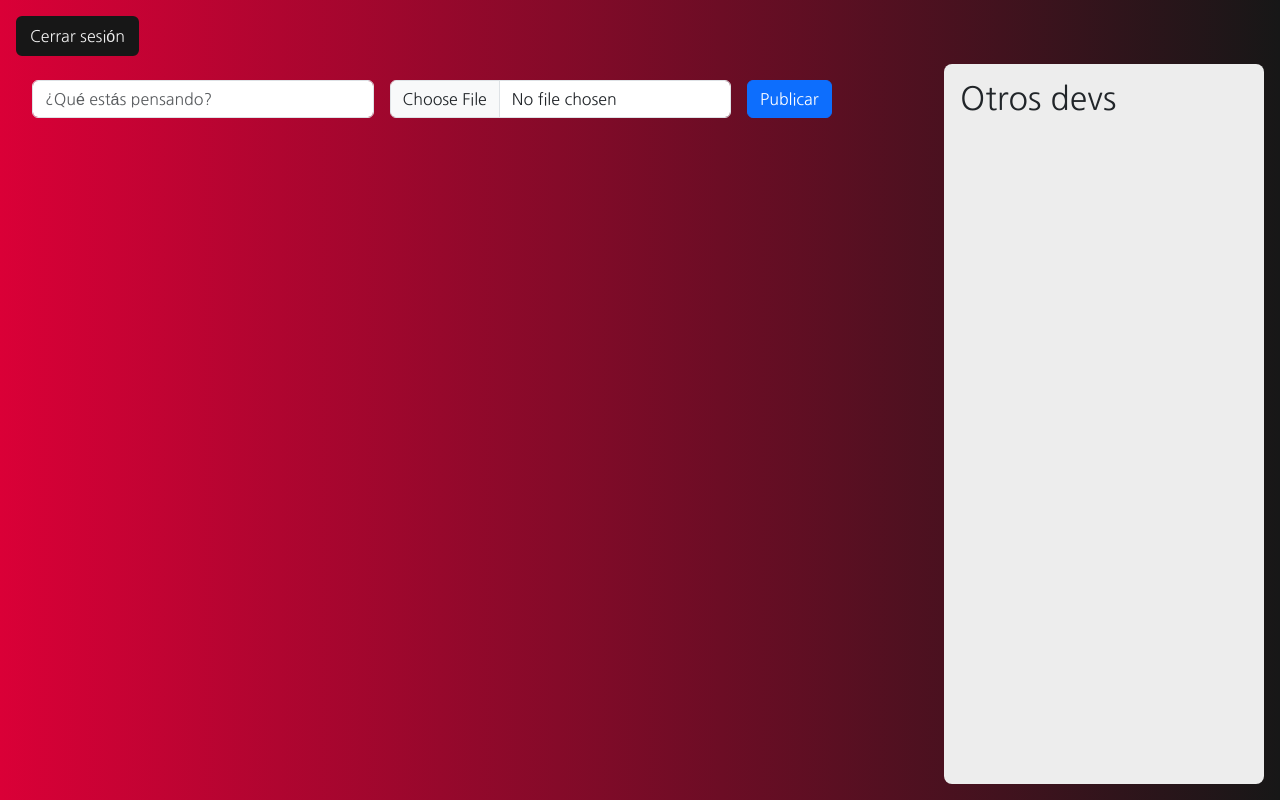
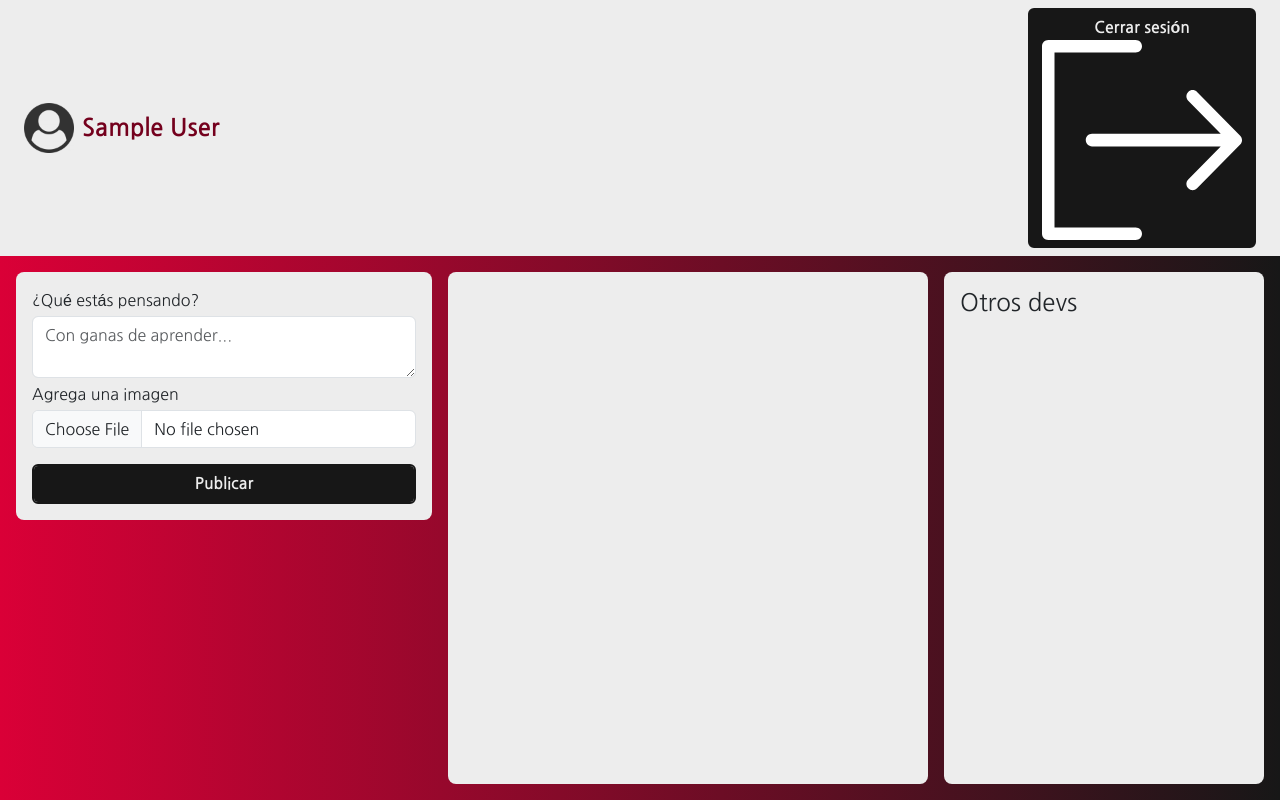
Before and after one commit to Bubbl33s/is_u4_red_social, a Django app: page /social/feed/ in a window 1280 px wide. Run offline with Django 5.2, Linux system fonts and the light colour scheme; the visitor is signed in with stand-in values (Sample User, id 1); data comes from the database, SQL or seed files in the repository; data that the repository does not hold is empty; some libraries are stand-ins or nearby versions.

Commit message:
responsive main feed

```diff
--- a/dev_web/settings.py
+++ b/dev_web/settings.py
@@ -107,7 +107,7 @@ AUTH_PASSWORD_VALIDATORS = [
 
 LANGUAGE_CODE = 'en-us'
 
-TIME_ZONE = 'UTC'
+TIME_ZONE = 'America/Lima'
 
 USE_I18N = True
 
--- a/dev_web/static/css/base.css
+++ b/dev_web/static/css/base.css
@@ -27,10 +27,6 @@ body {
   border: 2px solid var(--primary-black);
 }
 
-a {
-  color: var(--primary-red);
-}
-
 .fs-label {
   font-size: 1.15rem;
 }
--- a/social/models.py
+++ b/social/models.py
@@ -1,10 +1,11 @@
 from django.db import models
+from django.utils import timezone
 
 
 class Post(models.Model):
     autor = models.ForeignKey('usuarios.PerfilUsuario', on_delete=models.CASCADE, related_name='posts')
     contenido = models.TextField()
-    creado = models.DateTimeField(auto_now_add=True)
+    creado = models.DateTimeField(default=timezone.now)
     imagen = models.ImageField(
         upload_to='post_images',
         blank=True,
--- a/social/templates/feed.html
+++ b/social/templates/feed.html
@@ -4,73 +4,90 @@
 {% block title %}Feed{% endblock title %}
 {% block style %}
 <link rel="stylesheet" href="{% static "css/feed.css" %}" />
+<link rel="stylesheet" href="{% static "css/feed_mq.css" %}">
 {% endblock style %}
 
 {% block content %}
-<div class="container-fluid vh-100 p-3 d-flex flex-column gap-2">
-  <header>
-    <nav>
-      <a class="btn btn-black" href="{% url "cerrar_sesion" %}">Cerrar sesión</a>
+<div class="container-fluid vh-100 d-flex flex-column p-0">
+  <!-- Navbar -->
+  <nav class="main-navbar">
+    <ul class="m-0 px-4 py-2 d-flex justify-content-between align-items-center">
+      <li class="link-perfil d-flex align-items-center gap-2">
+        <img src="{{ user.perfilusuario.imagen.url }}" alt="">
+        <a class="fw-bold" href="#">{{ user.first_name }} {{ user.last_name }}</a>
+      </li>
+
+      <li>
+        <a id="logout" class="btn btn-black fw-bold fs-6" href="{% url "cerrar_sesion" %}">
+          <p class="m-0">Cerrar sesión</p>
+          <svg fill="#ffffff" height="200px" width="200px" version="1.1" id="Capa_1" xmlns="http://www.w3.org/2000/svg" xmlns:xlink="http://www.w3.org/1999/xlink" viewBox="0 0 384.971 384.971" xml:space="preserve"><g id="SVGRepo_bgCarrier" stroke-width="0"></g><g id="SVGRepo_tracerCarrier" stroke-linecap="round" stroke-linejoin="round"></g><g id="SVGRepo_iconCarrier"> <g> <g id="Sign_Out"> <path d="M180.455,360.91H24.061V24.061h156.394c6.641,0,12.03-5.39,12.03-12.03s-5.39-12.03-12.03-12.03H12.03 C5.39,0.001,0,5.39,0,12.031V372.94c0,6.641,5.39,12.03,12.03,12.03h168.424c6.641,0,12.03-5.39,12.03-12.03 C192.485,366.299,187.095,360.91,180.455,360.91z"></path> <path d="M381.481,184.088l-83.009-84.2c-4.704-4.752-12.319-4.74-17.011,0c-4.704,4.74-4.704,12.439,0,17.179l62.558,63.46H96.279 c-6.641,0-12.03,5.438-12.03,12.151c0,6.713,5.39,12.151,12.03,12.151h247.74l-62.558,63.46c-4.704,4.752-4.704,12.439,0,17.179 c4.704,4.752,12.319,4.752,17.011,0l82.997-84.2C386.113,196.588,386.161,188.756,381.481,184.088z"></path> </g> <g> </g> <g> </g> <g> </g> <g> </g> <g> </g> <g> </g> </g> </g></svg>
+        </a>
+      </li>
+    </ul>
   </nav>
-  </header>
 
-  <div class="d-flex h-100 gap-2 justify-content-between">
-    {% comment %} Main feed {% endcomment %}
-    <section class="main-container rounded-3 p-3 flex-grow-1 d-flex justify-content-between gap-2">
-      <section class="create-post">
-        <form action="{% url 'crear_post' %}" method="post" class="d-flex gap-3">
+  <!-- Body Container -->
+  <div class="body-container flex-grow-1 d-flex gap-3 m-0 p-3 justify-content-between overflow-hidden row">
+    <!-- Crear Post -->
+    <section class="crear-post-container create-post rounded-3 p-3 col-sm-12 col-md-4 col-lg-4">
+      <form action="{% url 'crear_post' %}" method="post" class="d-flex flex-column gap-2" enctype="multipart/form-data">
         {% csrf_token %}
+        <div class="row">
+          <div class="form-group col-sm-8 col-md-12">
+            <label for="contenido" class="mb-1">¿Qué estás pensando?</label>
+            <textarea name="contenido" id="contenido" class="form-control" placeholder="Con ganas de aprender..."></textarea>
+          </div>
 
-          <input
-          type="text"
-          name="contenido"
-          id="contenido"
-          class="form-control"
-          placeholder="¿Qué estás pensando?"
-          />
+          <div class="col-sm-4 col-md-12">
+            <div class="form-group mt-1 mb-3">
+              <label for="imagen" class="mb-1">Agrega una imagen</label>
+              <input type="file" name="imagen" id="imagen" class="form-control" accept='image/*' />
+            </div>
 
-          <input type="file" name="imagen" id="imagen" class="form-control" accept='image/*' />
-
-          <button type="submit" class="btn btn-primary">Publicar</button>
+            <div class="form-group">
+              <button type="submit" class="btn btn-black fw-bold form-control">Publicar</button>
+            </div>
+          </div>
+        </div>
       </form>
     </section>
 
-      <main class="feed">
+    <!-- Feed -->
+    <main class="feed flex-grow-1 overflow-y-auto rounded-3 p-3 col-sm-12 col-md-6 col-lg-4 h-100">
       {% for post in posts %}
-        <article class="post rounded-3 p-3 my-3">
-          <header class="d-flex gap-3">
-            <img
-            class="rounded-circle"
-            src="{{ post.usuario.imagen.url }}"
-            alt="{{ post.usuario.user.first_name }} {{ post.usuario.user.last_name }}"
-            />
+      <article class="post rounded-3 px-3 mt-3">
+        <header class="post-header d-flex justify-content-between align-items-center">
+          <div class="d-flex gap-3 align-items-center">
+            <img class="rounded-circle post-img" src="{{ post.autor.imagen.url }}" alt="{{ post.autor.user.first_name }} {{ post.autor.user.last_name }}">
             <div>
-              <h3 class="m-0">{{ post.usuario.user.first_name }} {{ post.usuario.user.last_name }}</h3>
-              <p class="m-0">{{ post.fecha }}</p>
+              {% if user != post.autor.user %}
+                <h5 class="m-0">{{ post.autor.user.first_name }} {{ post.autor.user.last_name }}</h5>
+              {% else %}
+                <h5 class="m-0">Tú</h5>
+              {% endif %}
             </div>
+          </div>
+          <p class="post-time m-0">{{ post.creado }}</p>
         </header>
-          <p>{{ post.contenido }}</p>
+        <p class="post-content">{{ post.contenido }}</p>
         {% if post.imagen %}
-          <img src="{{ post.imagen.url }}" alt="{{ post.contenido }}" class="img-fluid" />
+        <img src="{{ post.imagen.url }}" alt="{{ post.contenido }}" class="post-image img-fluid mb-3" />
         {% endif %}
       </article>
+      <hr class="custom-hr my-1" />
       {% endfor %}
     </main>
-    </section>
 
-    {% comment %} Aside users container {% endcomment %}
-    <aside class="usuarios-container rounded-3 p-3">
-      <h2>Otros devs</h2>
+    <!-- Usuarios Container -->
+    <aside class="usuarios-container h-100 flex-grow-1 overflow-y-auto rounded-3 p-3 col-sm-12 col-md-6 col-lg-4">
+      <h4>Otros devs</h4>
       <div class="usuarios">
         {% for usuario in usuarios %}
         <div class="usuario py-2 px-3 d-flex align-items-center gap-3">
-          <img
-          class="rounded-circle"
-          src="{{ usuario.imagen.url }}"
-          alt="{{ usuario.user.first_name }} {{ usuario.user.last_name }}"
-          />
+          <img class="rounded-circle" src="{{ usuario.imagen.url }}" alt="{{ usuario.user.first_name }} {{ usuario.user.last_name }}">
           <p class="m-0">{{ usuario.user.first_name }} {{ usuario.user.last_name }}</p>
         </div>
+        <hr class="custom-hr my-1" />
         {% endfor %}
       </div>
     </aside>
--- a/social/views.py
+++ b/social/views.py
@@ -8,7 +8,7 @@ from social.models import Post
 def feed(request):
     usuarios = PerfilUsuario.objects.all()
     # Del array de usuarios quitar el usuario actual y los superusuarios
-    usuarios = [usuario for usuario in usuarios if not usuario.user.is_superuser and usuario.user != request]
+    usuarios = [usuario for usuario in usuarios if not usuario.user.is_superuser and usuario.user != request.user]
 
     # Obtener los posts
     posts = Post.objects.all().order_by('-creado')
--- a/static/css/base.css
+++ b/static/css/base.css
@@ -27,10 +27,6 @@ body {
   border: 2px solid var(--primary-black);
 }
 
-a {
-  color: var(--primary-red);
-}
-
 .fs-label {
   font-size: 1.15rem;
 }
--- a/static/css/feed.css
+++ b/static/css/feed.css
@@ -1,41 +1,82 @@
-main {
+/* Navbar */
+.main-navbar {
   background-color: var(--primary-light);
 }
 
+.main-navbar > ul {
+  list-style: none;
+}
+
+.link-perfil > img {
+  width: 50px;
+}
+
+.link-perfil > a {
+  color: var(--primary-red-em1);
+  text-decoration: none;
+  font-size: 1.5rem;
+}
+
+.link-perfil:hover {
+  cursor: pointer;
+}
+
+/* Crear post */
+.crear-post-container {
+  background-color: var(--primary-light);
+  height: fit-content;
+}
+
+/* Feed */
+.feed {
+  background-color: var(--primary-light);
+}
+
+/* Post */
+.post-header {
+  border-bottom: 1px solid var(--primary-light);
+  padding-bottom: 0.5rem;
+}
+
+.post-img {
+  height: 40px;
+  object-fit: cover;
+}
+
+.post-time {
+  font-size: 0.85rem;
+  color: var(--primary-gray);
+}
+
+.post-content {
+  margin-top: 0.75rem;
+  font-size: 1rem;
+  color: var(--primary-black);
+}
+
+.post-image {
+  object-fit: cover;
+  max-width: 100%;
+  border-radius: 0.5rem;
+  display: block;
+  margin: 0 auto;
+}
+
+.custom-hr {
+  border-top: 2px solid var(--primary-red-em1);
+}
+
+/* Usuarios */
 .usuarios-container {
   background-color: var(--primary-light);
-  height: 90vh;
-  overflow-y: scroll;
-  width: 25vw;
-  min-width: 300px;
-}
-
-.usuario {
-  border: 1px solid var(--primary-red-em1);
-  border-bottom: 1px solid transparent;
-}
-
-.usuario:first-of-type {
-  border-top-left-radius: 0.5rem;
-  border-top-right-radius: 0.5rem;
-}
-
-.usuario:last-of-type {
-  border-bottom: 1px solid var(--primary-red-em1);
-  border-bottom-left-radius: 0.5rem;
-  border-bottom-right-radius: 0.5rem;
+  width: 20vw;
+  min-width: 250px;
 }
 
 .usuario img {
-  width: 15%;
+  width: 10%;
 }
 
 .usuario p {
   font-size: 1.1rem;
 }
-
-@media screen and (max-width: 768px) {
-  .usuario p {
-    font-size: .8rem;
-  }
-}
--- /dev/null
+++ b/static/css/feed_mq.css
@@ -0,0 +1,35 @@
+
+@media screen and (max-width: 992px) {
+  .link-perfil > img {
+    width: 30px;
+  }
+
+  .link-perfil > a {
+    font-size: 1.4rem;
+  }
+}
+
+@media screen and (max-width: 768px) {
+  .link-perfil > img {
+    width: 40px;
+  }
+
+  .link-perfil > a {
+    font-size: 1.2rem;
+  }
+
+  .usuario p {
+    font-size: .8rem;
+  }
+}
+
+
+@media screen and (max-width: 576px) {
+  .link-perfil > img {
+    width: 30px;
+  }
+
+  .link-perfil > a {
+    font-size: 1rem;
+  }
+}
```
Also changed, not shown: social/static/css/feed.css (+84 -27 lines), social/static/css/feed_mq.css (added, +74 -0 lines), social/migrations/0002_alter_post_creado.py (added). Lines whose indentation alone changed are shown as unchanged.
